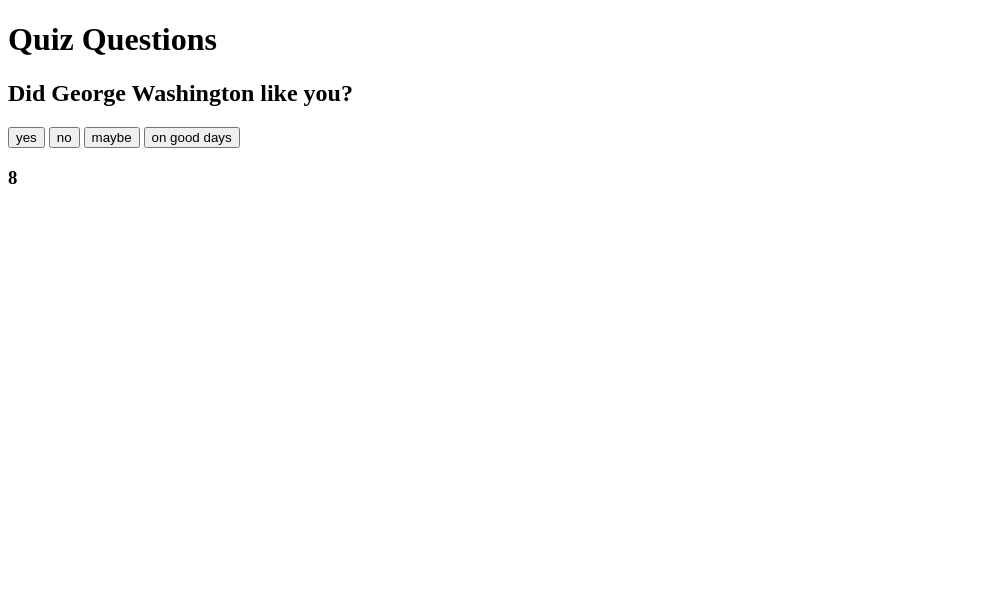
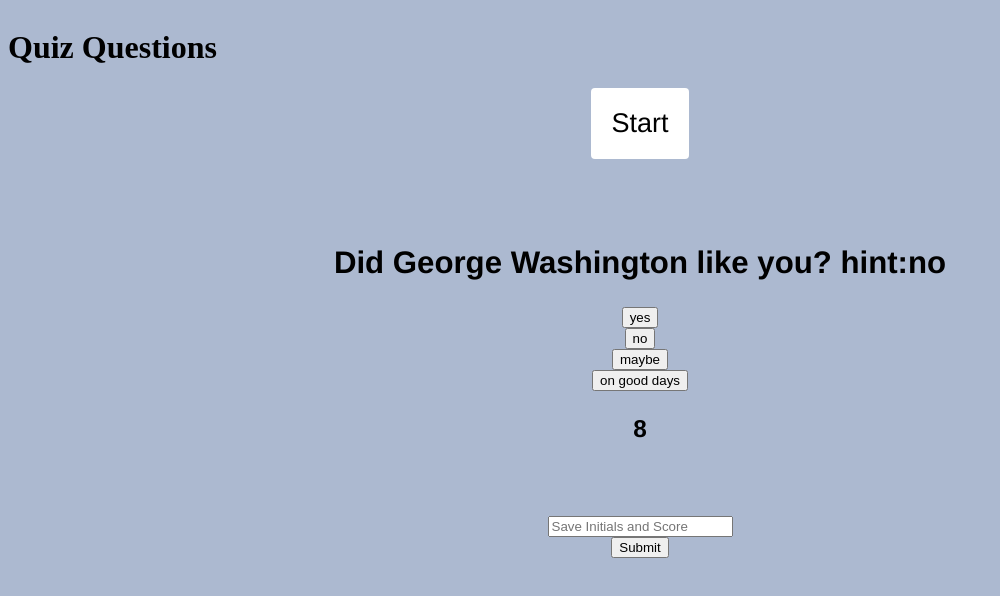
Before and after one commit to janorris65/HW4, a website: page index.html in a window 1280 px wide. Both pictures are taken after a click on the element "Start". Shown: the whole page, without its empty margins (0-1000 px from the left). Drawn offline with Linux system fonts and the light colour scheme.

Commit message:
add basic css, add hidden labels

```diff
--- a/index.html
+++ b/index.html
@@ -4,6 +4,7 @@
     <meta charset="UTF-8" />
     <meta http-equiv="X-UA-Compatible" content="IE=edge" />
     <meta name="viewport" content="width=device-width, initial-scale=1.0" />
+    <link rel="stylesheet" href="./style.css" />
     <title>Document</title>
   </head>
   <body>
@@ -23,6 +24,9 @@
       <button id="submit" type="submit">Submit</button>
       <div>
         <h3 id="response"></h3>
+        <button id="displaySvdScore" type="button" hidden>
+          Display Saved Score
+        </button>
       </div>
     </form>
     <script src="script.js"></script>
--- a/script.js
+++ b/script.js
@@ -1,5 +1,5 @@
 const buttons = document.querySelectorAll("button");
-const startBtn = document.getElementById("StartBtn");
+var startBtn = document.getElementById("StartBtn");
 const INTERVAL = 1000;
 let TIMER = 10;
 const digitalTimer = document.getElementById("countdown");
@@ -10,10 +10,10 @@
 var nameInput = document.querySelector("#initials");
 var submissionResponseEl = document.querySelector("#response");
 var form = document.querySelector("form");
-
+var dispSvdScore = document.getElementById("displaySvdScore");
 //Start button functionality displays 1st Question 'displayFunction, timer start 'countDown' and 'numlog' to advance q
 startBtn.addEventListener("click", function (event) {
-  startBtn.textContent = "";
+  startBtn.hidden = true;
   numlog = 1;
   displayFunction(numlog);
   countDown();
@@ -60,31 +60,32 @@
 
 const Q0 = new questionCreator("", "", "");
 const Q1 = new questionCreator(
-  "Did George Washington like you?",
+  "Did George Washington like you? hint:no",
   ["yes", "no", "maybe", "on good days"],
   "no"
 );
 const Q2 = new questionCreator(
-  "Did John Adams like you?",
+  "Did John Adams like you? hint:maybe",
   ["yes", "no", "maybe", "on good days"],
   "maybe"
 );
 const Q3 = new questionCreator(
-  "Did Thomas Jefferson like you?",
+  "Did Thomas Jefferson like you? hint:no",
   ["yes", "no", "maybe", "on good days"],
   "no"
 );
 const Q4 = new questionCreator(
-  "Did James Madison like you?",
+  "Did James Madison like you? hint:yes",
   ["yes", "no", "maybe", "on good days"],
   "yes"
 );
 const Q5 = new questionCreator(
-  "Did James Monroe like you?",
+  "Did James Monroe like you? hint:no",
   ["yes", "no", "maybe", "on good days"],
   "no"
 );
 let overHead = [Q0, Q1, Q2, Q3, Q4, Q5]; //array for question storage
+
 // code block for answer check and time adjust
 buttons.forEach(function (button) {
   button.addEventListener("click", function (event) {
@@ -96,7 +97,7 @@
   });
 });
 
-// Code Block for advancing questions with each click
+// Code Block for advancing questions with each click, unhiding initial score
 buttons.forEach(function (button) {
   button.addEventListener("click", function (event) {
     let x = numlog;
@@ -113,13 +114,18 @@
     displayFunction(numlog);
   });
 });
-
+// Code Block for initial and score submission to local storage, unhidiing display score
 submitEl.addEventListener("click", showResponse);
 function showResponse(event) {
   // Prevent default action
   event.preventDefault();
   var response = "Thank you for your submission " + nameInput.value + ".";
   submissionResponseEl.textContent = response;
-  localStorage.setItem(internalScore, nameInput.value);
+  localStorage.setItem("finalInitialScore", [nameInput.value, internalScore]);
+  dispSvdScore.hidden = false;
 }
-// TODO display scores
+// Code block to display saved intials and score
+dispSvdScore.addEventListener("click", function (event) {
+  const lclInitialScore = localStorage.getItem("finalInitialScore");
+  submissionResponseEl.textContent = lclInitialScore;
+});
--- /dev/null
+++ b/style.css
@@ -0,0 +1,31 @@
+body {
+  background-color: rgb(172, 185, 208);
+  display: flex;
+  flex-direction: column;
+}
+
+#StartBtn {
+  background-color: white;
+  border-radius: 4px;
+  border-style: none;
+  box-shadow: rgba(34, 36, 38, 0.15) 4px inset;
+  color: black;
+  cursor: pointer;
+  font-family: "Helvetica Neue", Arial, Helvetica, sans-serif;
+  font-size: 1.3em;
+  padding: 20px;
+  margin-bottom: 60px;
+  display: flex;
+  align-items: center;
+  justify-content: center;
+}
+
+main,
+form {
+  display: flex;
+  align-items: center;
+  justify-content: center;
+  flex-direction: column;
+  font-family: "Helvetica Neue", Arial, Helvetica, sans-serif;
+  font-size: 1.3em;
+}
```
